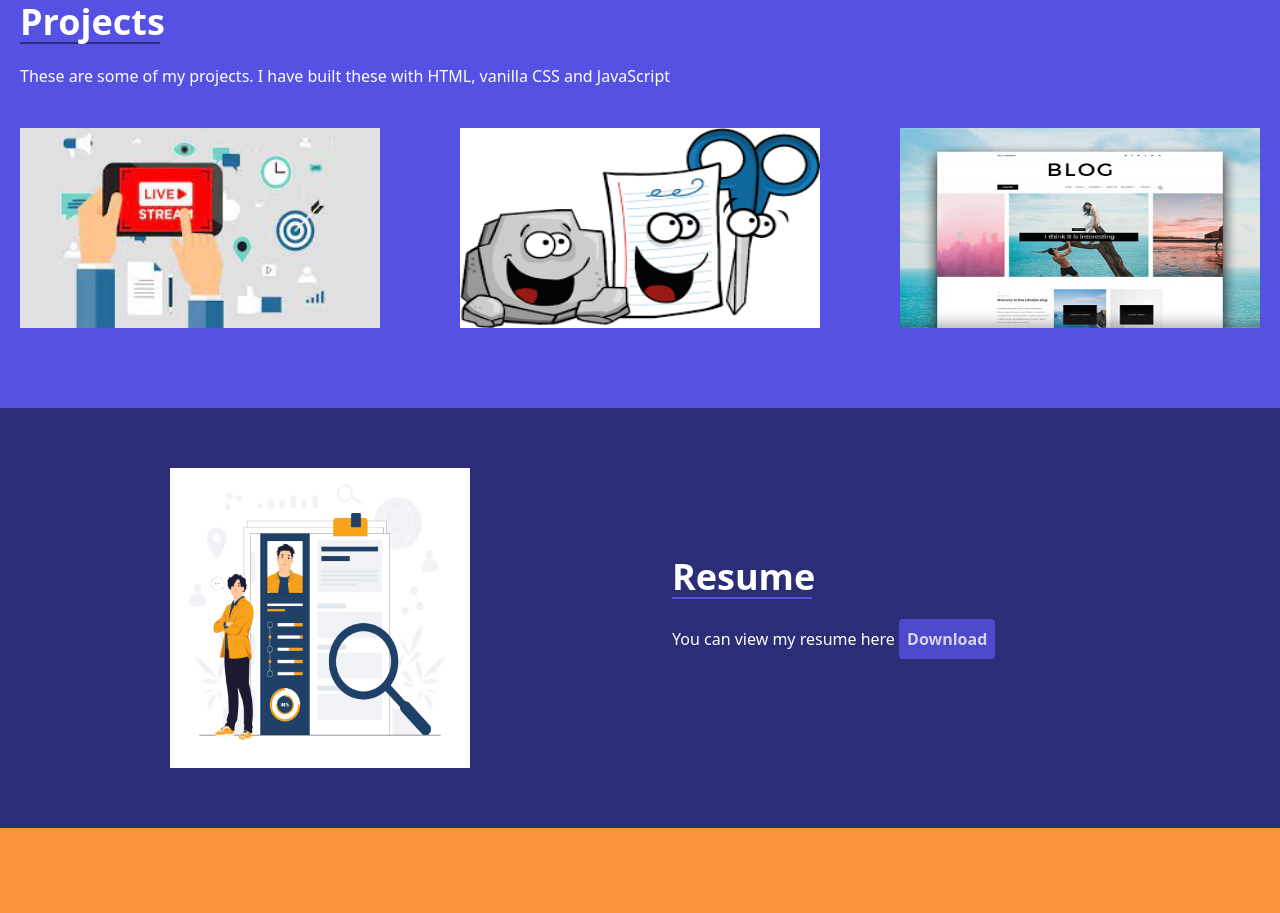
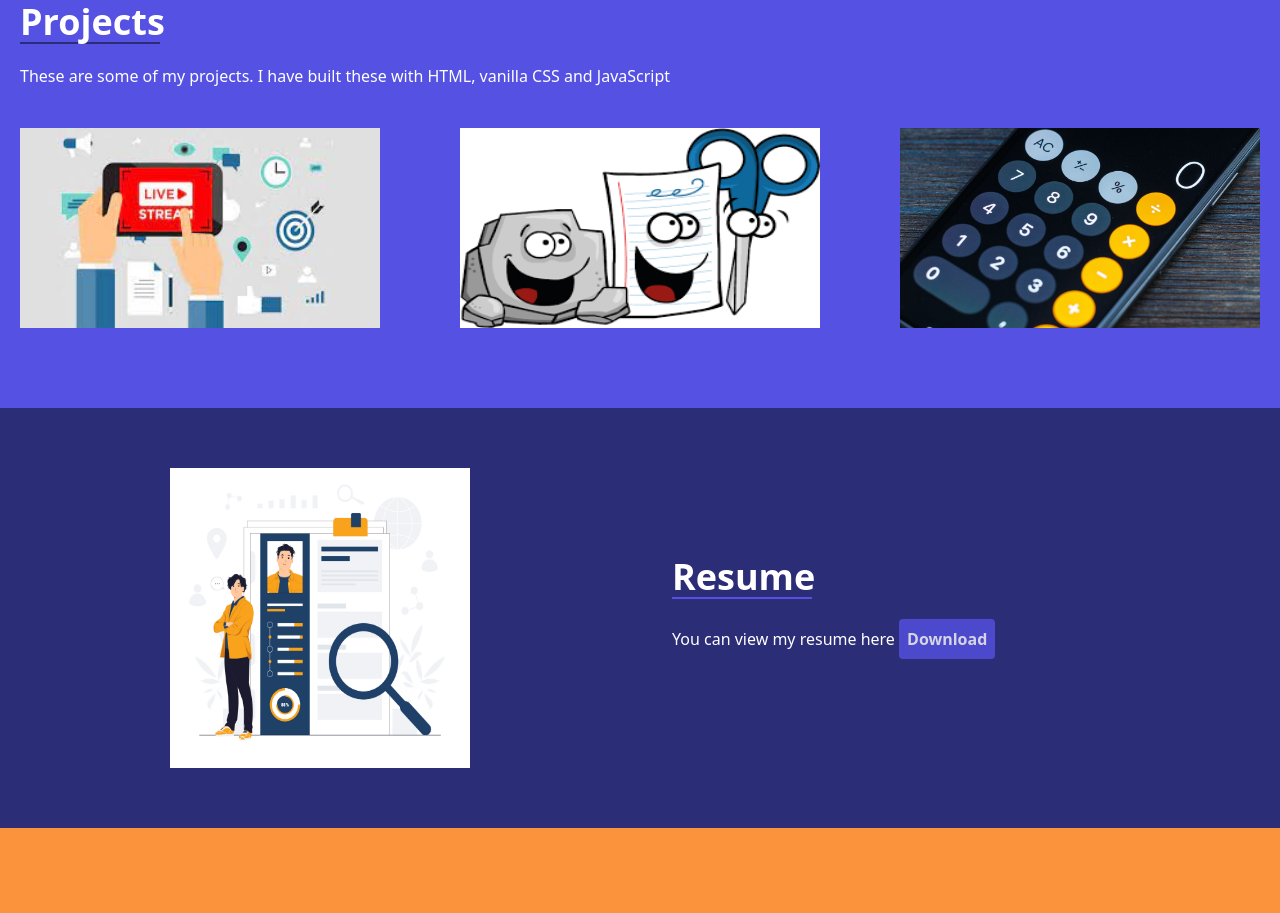
Before and after one commit to saransrvn/react-portfolio, a React (Vite) app: page / in a window 1280 px wide. Shown: the part 1200-2113 px from the top of the page. Built offline with nearby package versions, Linux system fonts and the light colour scheme.

Commit message:
calculator info updated

```diff
--- a/src/components/project.jsx
+++ b/src/components/project.jsx
@@ -1,7 +1,7 @@
 
 import websiteImg1 from '../assets/msp.jpg';
 import websiteImg2 from '../assets/rps.png';
-import websiteImg3 from '../assets/website-blog.jpg';
+import websiteImg3 from '../assets/calc img.jpg';
 
 const Project = ()=>{
 
@@ -20,9 +20,9 @@ const projects = [
   },
   {
     image:websiteImg3,
-    name:'Blog website',
-    descrip:'Basic Blog website. Build with Next JS and Mongoose',
-    link:'https://github.com/saransrvn',
+    name:'simple calculator',
+    descrip:'Simple Calculator.Build with JavaScript',
+    link:'https://simplecalculatortool.netlify.app/',
   }
 ];
 
```
Also changed, not shown: src/assets/calc img.jpg (added).
